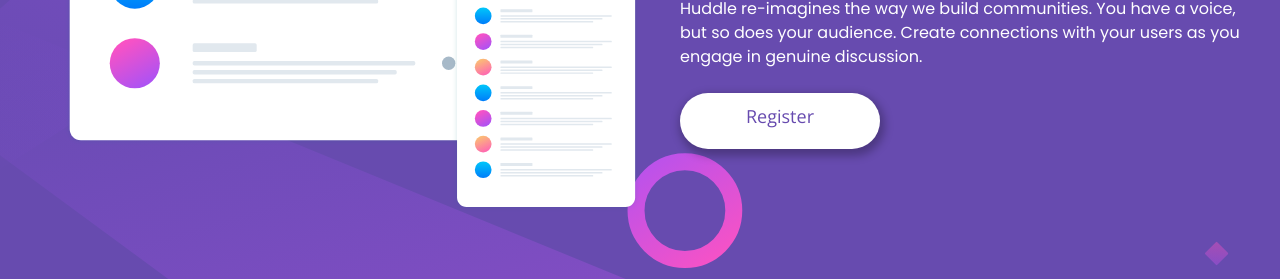
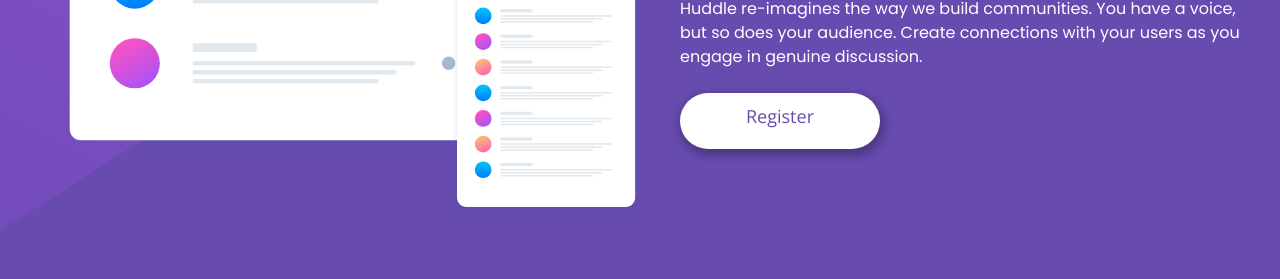
Before and after one commit to marcus-hugo/huddle-landing-page-with-single-introductory-section-master, a plain HTML site: page index.html in a window 1280 px wide. Shown: the part 351-630 px from the top of the page. Drawn offline with nearby package versions, Linux system fonts and the light colour scheme.

Commit message:
updated css

```diff
--- a/css/style.css
+++ b/css/style.css
@@ -122,7 +122,7 @@ i:hover {
 @media (min-width: 1024px) {
   body {
     background-image: url(../images/bg-desktop.svg);
-    background-size: cover;
+    background-size: auto 155%;
   }
   /* Body Grid */
   header {
```
